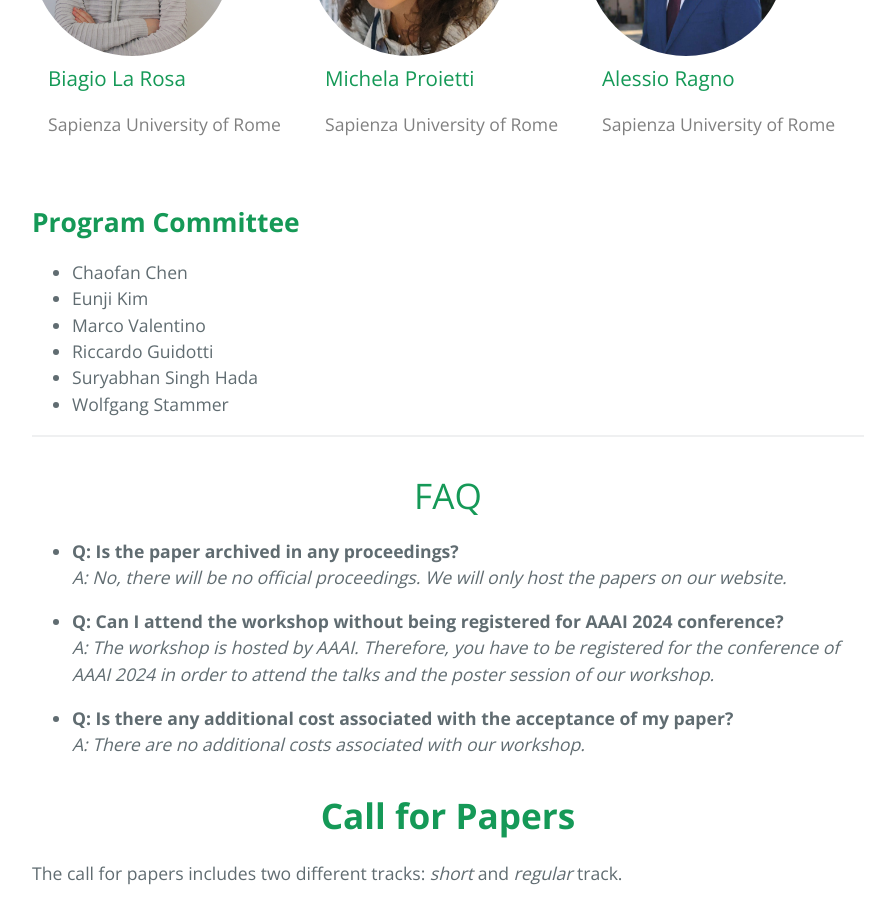
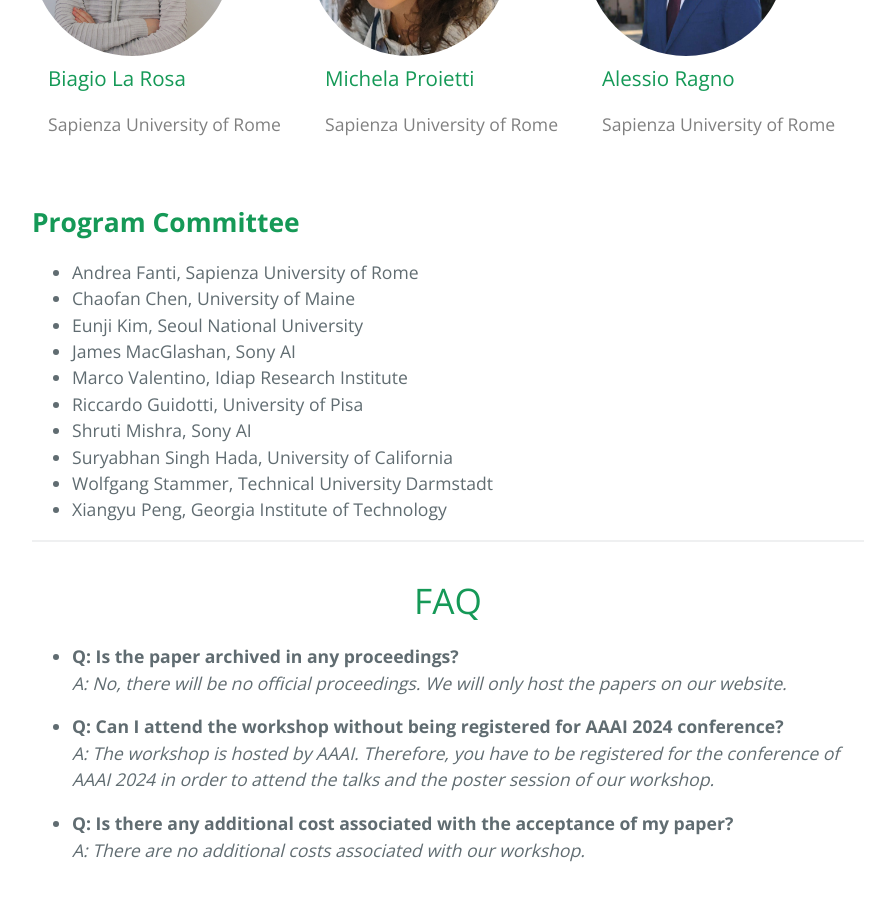
Before and after one commit to XAI4DRL/XAI4DRL.github.io, a Jekyll site: the page built from index.md, in a window 1280 px wide and 900 px high, scrolled down 2536 px. Shown: the whole window, without its empty margins (192-1087 px from the left). Built offline with Jekyll 4.4.1, drawn with Linux system fonts in a browser that asks for light colours.

Commit message:
added affiliation program committee + added reviewers

```diff
--- a/index.md
+++ b/index.md
@@ -168,12 +168,16 @@ Note: XAI methods applied to deep reinforcement learning models will be prefered
 
 
 ## **Program Committee**
-- Chaofan Chen
-- Eunji Kim
-- Marco Valentino
-- Riccardo Guidotti
-- Suryabhan Singh Hada
-- Wolfgang Stammer
+- Andrea Fanti, Sapienza University of Rome
+- Chaofan Chen, University of Maine
+- Eunji Kim, Seoul National University
+- James MacGlashan, Sony AI
+- Marco Valentino, Idiap Research Institute
+- Riccardo Guidotti, University of Pisa
+- Shruti Mishra, Sony AI
+- Suryabhan Singh Hada, University of California
+- Wolfgang Stammer, Technical University Darmstadt
+- Xiangyu Peng, Georgia Institute of Technology
 
 <hr>
 
```
